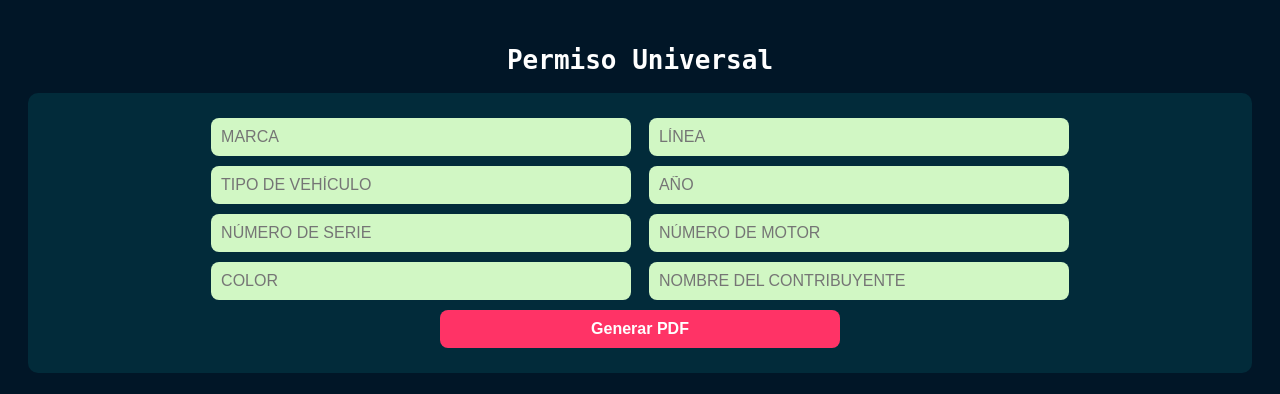
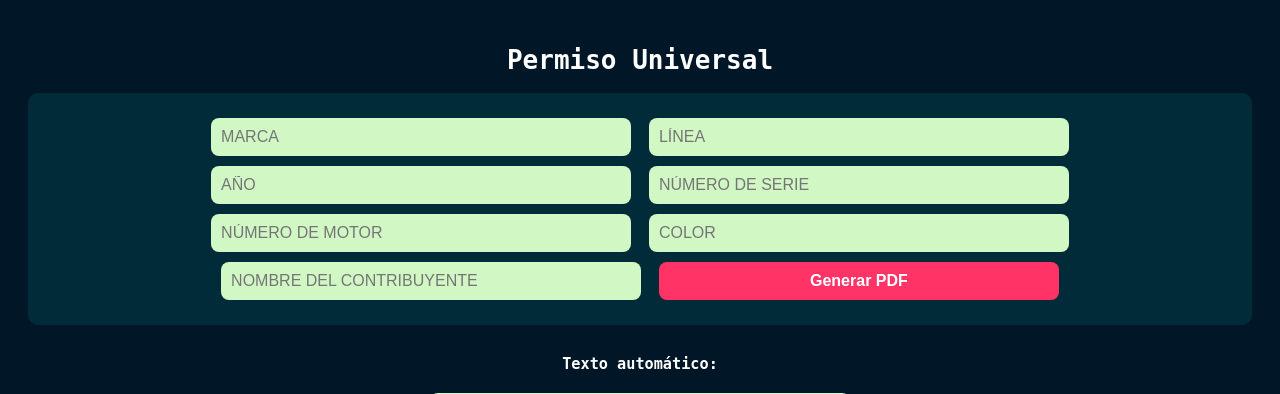
Before and after one commit to Gsr1989/Los-6, a Flask app: page /formulario in a window 1280 px wide. Shown: the top 394 px of the page. Run offline with Flask 3, Linux system fonts and the light colour scheme; the visitor is signed in with stand-in values (Sample User, id 1).

Commit message:
Update formulario.html

```diff
--- a/templates/formulario.html
+++ b/templates/formulario.html
@@ -43,7 +43,6 @@
   <h1>Permiso Universal</h1>  <form method="POST">
     <input type="text" name="marca" placeholder="Marca" id="marca" required>
     <input type="text" name="linea" placeholder="Línea" id="linea" required>
-    <input type="text" name="tipo" placeholder="Tipo de Vehículo" id="tipo" required>
     <input type="text" name="año" placeholder="Año" id="anio" required>
     <input type="text" name="serie" placeholder="Número de Serie" id="serie" required>
     <input type="text" name="motor" placeholder="Número de Motor" id="motor" required>
```
